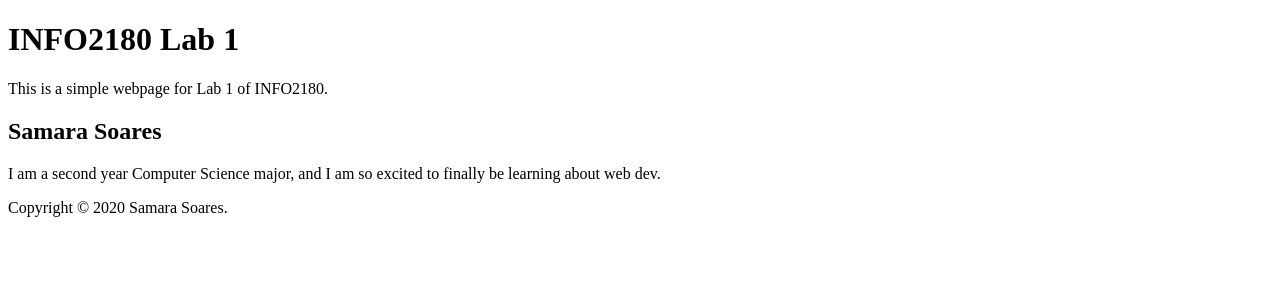
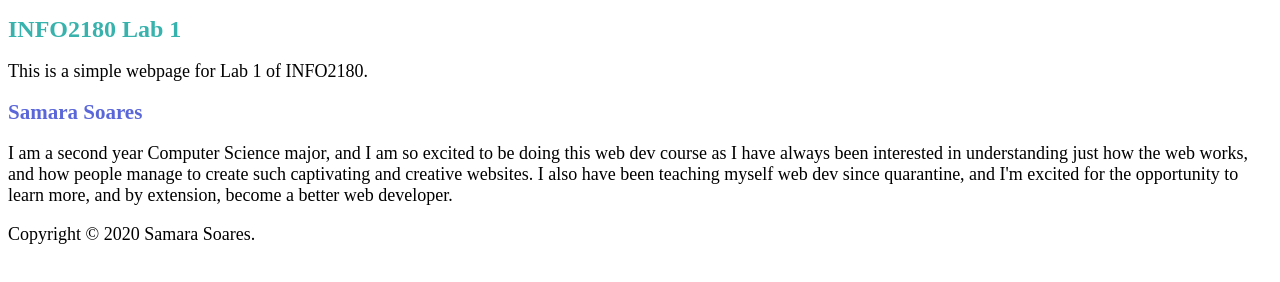
Before and after one commit to samskzi/info2180, a plain HTML site: page index.html in a window 1280 px wide. Drawn offline with Linux system fonts and the light colour scheme.

Commit message:
Updated index.html, added styles.css

```diff
--- a/index.html
+++ b/index.html
@@ -1,6 +1,7 @@
 <!DOCTYPE html>
 <html lang="en">
 <head>
+    <link href = "styles.css" rel = "stylesheet" type = "text/css">
     <meta charset="UTF-8">
     <meta name="viewport" content="width=devicewidth, initial-scale=1.0">
     <meta http-equiv="X-UA-Compatible" content="ie=edge">
@@ -13,7 +14,10 @@
  </header>
  <main>
  <h2>Samara Soares</h2>
- <p>I am a second year Computer Science major, and I am so excited to finally be learning about web dev.</p>
+ <p>I am a second year Computer Science major, and I am so excited to be doing this web dev course as I have always been
+     interested in understanding just how the web works, and how people manage to create such captivating and creative websites. I also
+     have been teaching myself web dev since quarantine, and I'm excited for the opportunity to learn more, and by extension, become a better web
+     developer.</p>
  </main>
  <footer>
  <p>Copyright &copy; 2020 Samara Soares.</p>
--- /dev/null
+++ b/styles.css
@@ -0,0 +1,13 @@
+h1 {
+    font-size: 24px;
+    color: #38B2AC
+}
+
+h2{
+    font-size: 21px;
+    color: #5A67D8
+}
+
+p{
+    font-size: 18px;
+}
```
